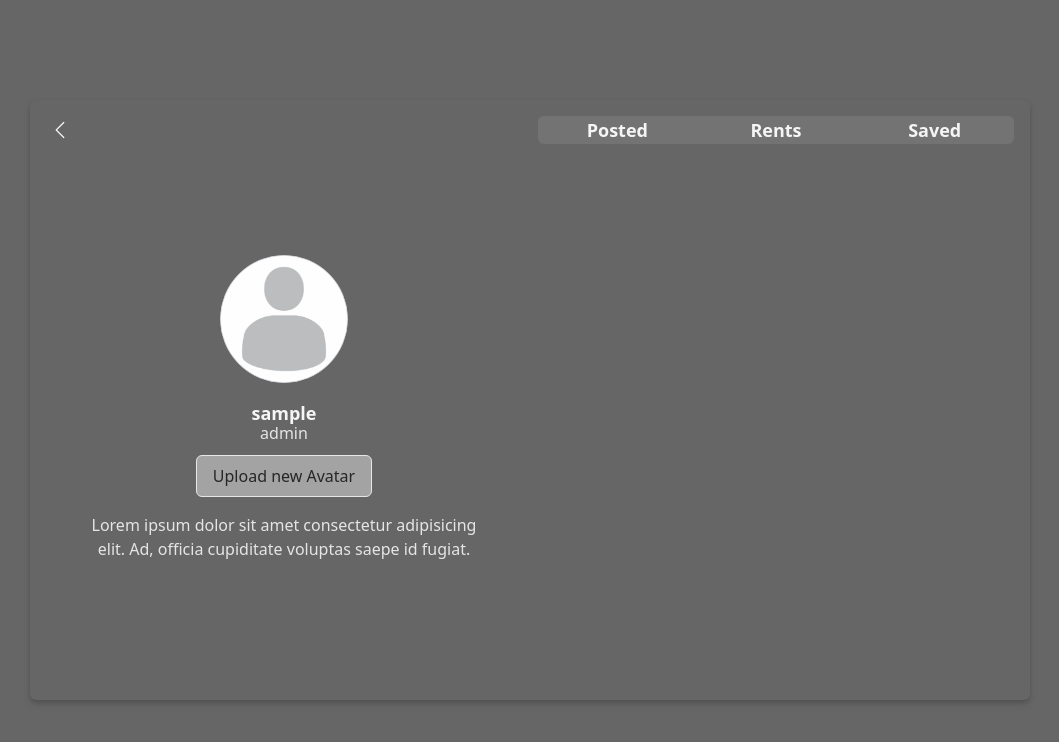
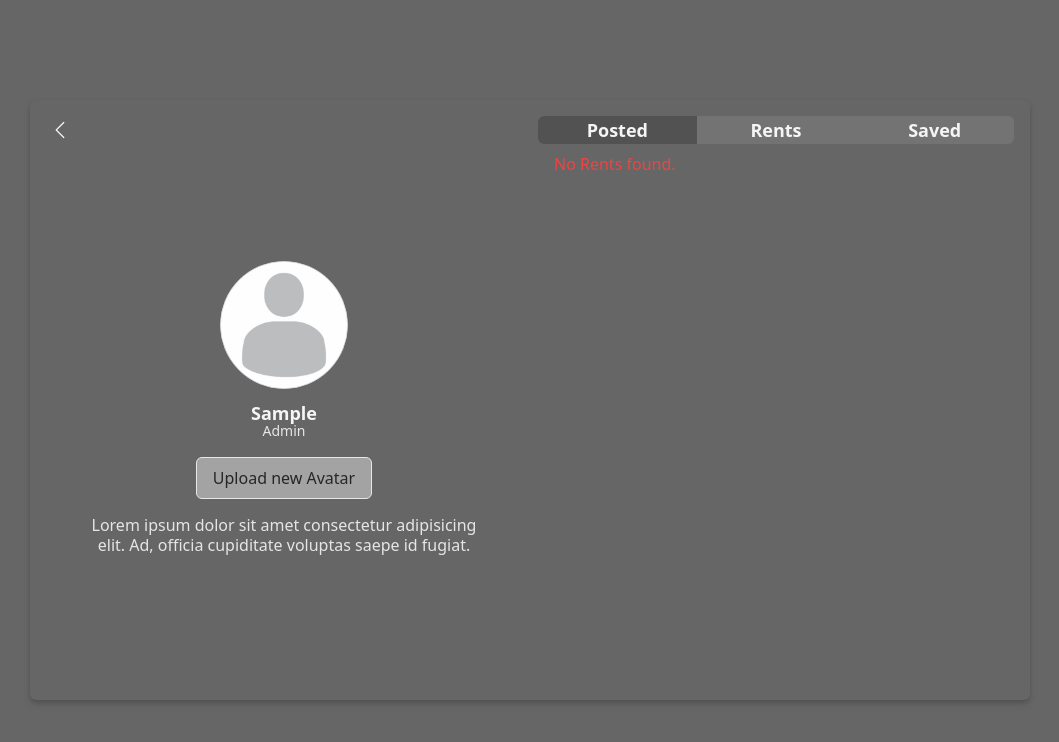
Before and after one commit to Juben00/HubVenue, a PHP site: page /src/profile.php in a window 1280 px wide. Shown: the top 742 px of the page, without its empty margins (110-1169 px from the left). Run offline with PHP 8.4, Linux system fonts and the light colour scheme; the visitor is signed in with stand-in values (Sample User, id 1); data comes from the database, SQL or seed files in the repository; data that the repository does not hold is empty.

Commit message:
adjustments

```diff
--- a/output.css
+++ b/output.css
@@ -1302,12 +1297,28 @@ video {
   font-weight: 600;
 }
 
+.font-normal {
+  font-weight: 400;
+}
+
+.capitalize {
+  text-transform: capitalize;
+}
+
 .italic {
   font-style: italic;
 }
 
 .leading-3 {
   line-height: .75rem;
+}
+
+.leading-4 {
+  line-height: 1rem;
+}
+
+.leading-5 {
+  line-height: 1.25rem;
 }
 
 .text-green-500 {
--- a/src/dashboard.php
+++ b/src/dashboard.php
@@ -269,7 +269,7 @@ $filteredProperties = array_map(function ($property) {
                 <h3 class="text-xl font-semibold  text-red-500 italic">Our Story</h3>
                 <p>
                     Hubvenue was born out of the need to streamline the often complex and time-consuming process of
-                    f event
+                    event
                     planning. The journey began when our founders, faced with the daunting task of organizing
                     multiple
                     events, realized how fragmented the venue and catering service industry was. From endless phone
--- a/src/profile.js
+++ b/src/profile.js
@@ -1,30 +1,32 @@
-const usertype = document.getElementById('usertype').innerHTML;
-const posted = document.getElementById('posted');
-const rents = document.getElementById('rents');
-const saved = document.getElementById('saved');
+const usertype = document.getElementById("usertype").innerHTML;
+const posted = document.getElementById("posted");
+const rents = document.getElementById("rents");
+const saved = document.getElementById("saved");
 
-document.addEventListener('DOMContentLoaded', function () {
-  if (usertype === 'user') {
-    posted.classList.add('hidden');
+document.addEventListener("DOMContentLoaded", function () {
+  if (usertype === "user") {
+    posted.classList.add("hidden");
     rents.click();
+  } else {
+    posted.click();
   }
 });
 
-if (usertype === 'user') {
-  posted.classList.add('hidden');
+if (usertype === "user") {
+  posted.classList.add("hidden");
   rents.click();
-  rents.classList.add('bg-neutral-600')
+  rents.classList.add("bg-neutral-600");
 }
 
-rents.addEventListener("click", async () => {
+posted.addEventListener("click", async () => {
   try {
-
-        rents.classList.add('bg-neutral-600')
-        saved.classList.remove('bg-neutral-600');
-        const response = await fetch('./api/fetchRent.api.php');
+    posted.classList.add("bg-neutral-600");
+    saved.classList.remove("bg-neutral-600");
+    rents.classList.remove("bg-neutral-600");
+    const response = await fetch("./api/fetchRent.api.php");
 
     if (!response.ok) {
-            throw new Error('Network response was not ok');
+      throw new Error("Network response was not ok");
     }
 
     const html = await response.text();
@@ -32,22 +34,20 @@ rents.addEventListener("click", async () => {
     if (html) {
       updateProfileDisp(html);
     }
-
   } catch (error) {
-        console.error('Error:', error);
+    console.error("Error:", error);
   }
 });
 
-saved.addEventListener("click", async () => {
+rents.addEventListener("click", async () => {
   try {
-
-        rents.classList.remove('bg-neutral-600');
-        saved.classList.add('bg-neutral-600');
-
-        const response = await fetch('./api/fetchSaved.api.php');
+    rents.classList.add("bg-neutral-600");
+    saved.classList.remove("bg-neutral-600");
+    posted.classList.remove("bg-neutral-600");
+    const response = await fetch("./api/fetchRent.api.php");
 
     if (!response.ok) {
-            throw new Error('Network response was not ok');
+      throw new Error("Network response was not ok");
     }
 
     const html = await response.text();
@@ -55,14 +55,34 @@ saved.addEventListener("click", async () => {
     if (html) {
       updateProfileDisp(html);
     }
+  } catch (error) {
+    console.error("Error:", error);
+  }
+});
 
+saved.addEventListener("click", async () => {
+  try {
+    rents.classList.remove("bg-neutral-600");
+    saved.classList.add("bg-neutral-600");
+    posted.classList.remove("bg-neutral-600");
+    const response = await fetch("./api/fetchSaved.api.php");
+
+    if (!response.ok) {
+      throw new Error("Network response was not ok");
+    }
+
+    const html = await response.text();
+
+    if (html) {
+      updateProfileDisp(html);
+    }
   } catch (error) {
-        console.error('Error:', error);
+    console.error("Error:", error);
   }
 });
 
 function updateProfileDisp(html) {
-    const profiledisp = document.getElementById('profiledisp');
+  const profiledisp = document.getElementById("profiledisp");
   profiledisp.innerHTML = html;
 }
 
@@ -79,15 +99,15 @@ function updateRentStatus() {
   const rentStatusElements = document.querySelectorAll(".enddatecheck");
 
   rentStatusElements.forEach((el) => {
-      const endDate = el.getAttribute('data-end-date');
-      const checkOut = el.getAttribute('data-check-out');
+    const endDate = el.getAttribute("data-end-date");
+    const checkOut = el.getAttribute("data-check-out");
 
     if (isDateInThePast(endDate, checkOut)) {
-          el.classList.remove('bg-green-500');
-          el.classList.add('bg-red-500');
+      el.classList.remove("bg-green-500");
+      el.classList.add("bg-red-500");
     } else {
-          el.classList.remove('bg-red-500');
-          el.classList.add('bg-green-500');
+      el.classList.remove("bg-red-500");
+      el.classList.add("bg-green-500");
     }
   });
 }
--- a/src/profile.php
+++ b/src/profile.php
@@ -19,7 +19,7 @@ checkAuth();
     <meta name="viewport" content="width=device-width, initial-scale=1.0">
     <title>Profile</title>
     <link rel="icon" href="../public/images/white_transparent.png">
-    <link rel="stylesheet" href="../output.css?v=1.11">
+    <link rel="stylesheet" href="../output.css?v=1.12">
 </head>
 
 <body
@@ -48,14 +48,18 @@ checkAuth();
                     <img src=".././public/others/placeholder-400x400.jpg" alt="Profile Picture"
                         class="object-cover w-full h-full" id="profilePicture">
                 </div>
-                <div class="text-center leading-3">
-                    <p class="text-lg font-bold"><?= $profileinfo['username'] ?></p>
-                    <p class="text-neutral-200" id="usertype"><?= $profileinfo['usertype'] ?></p>
+                <div class="text-center">
+                    <p class="text-lg font-bold capitalize  leading-4"><?= $profileinfo['username'] ?>
+                        <br>
+                        <span class="text-neutral-200 capitalize text-sm font-normal"
+                            id="usertype"><?= $profileinfo['usertype'] ?></span>
+                    </p>
                 </div>
                 <button class="py-2 px-4 border rounded-md bg-neutral-400 text-neutral-800">Upload new
                     Avatar</button>
                 <div class="flex flex-col w-full items-center">
-                    <p class="w-[90%] text-center text-neutral-200">Lorem ipsum dolor sit amet consectetur adipisicing
+                    <p class="w-[90%] text-center text-neutral-200 leading-5">Lorem ipsum dolor sit amet consectetur
+                        adipisicing
                         elit.
                         Ad, officia cupiditate voluptas saepe id fugiat.</p>
                 </div>
```
Also changed, not shown: other parts of output.css (+19 -31 lines). Lines whose indentation alone changed are shown as unchanged.
